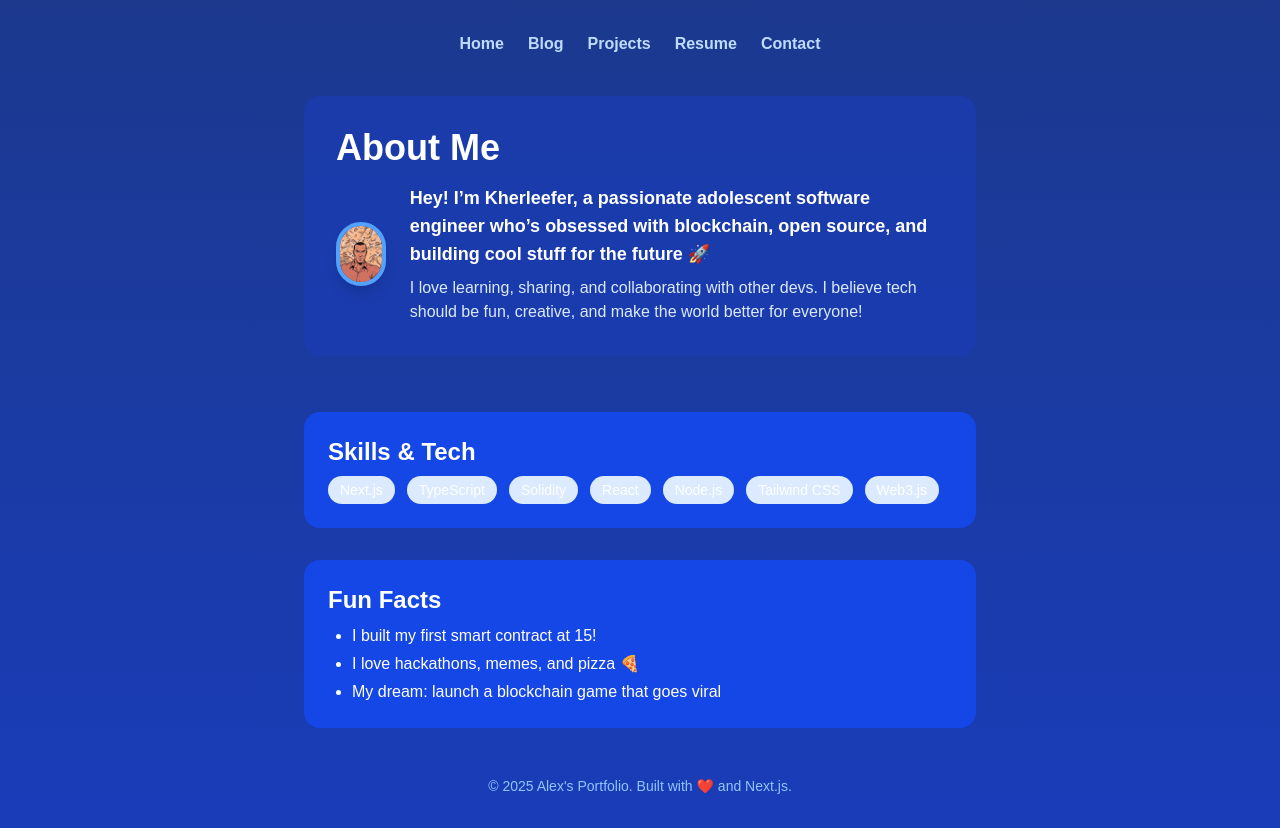
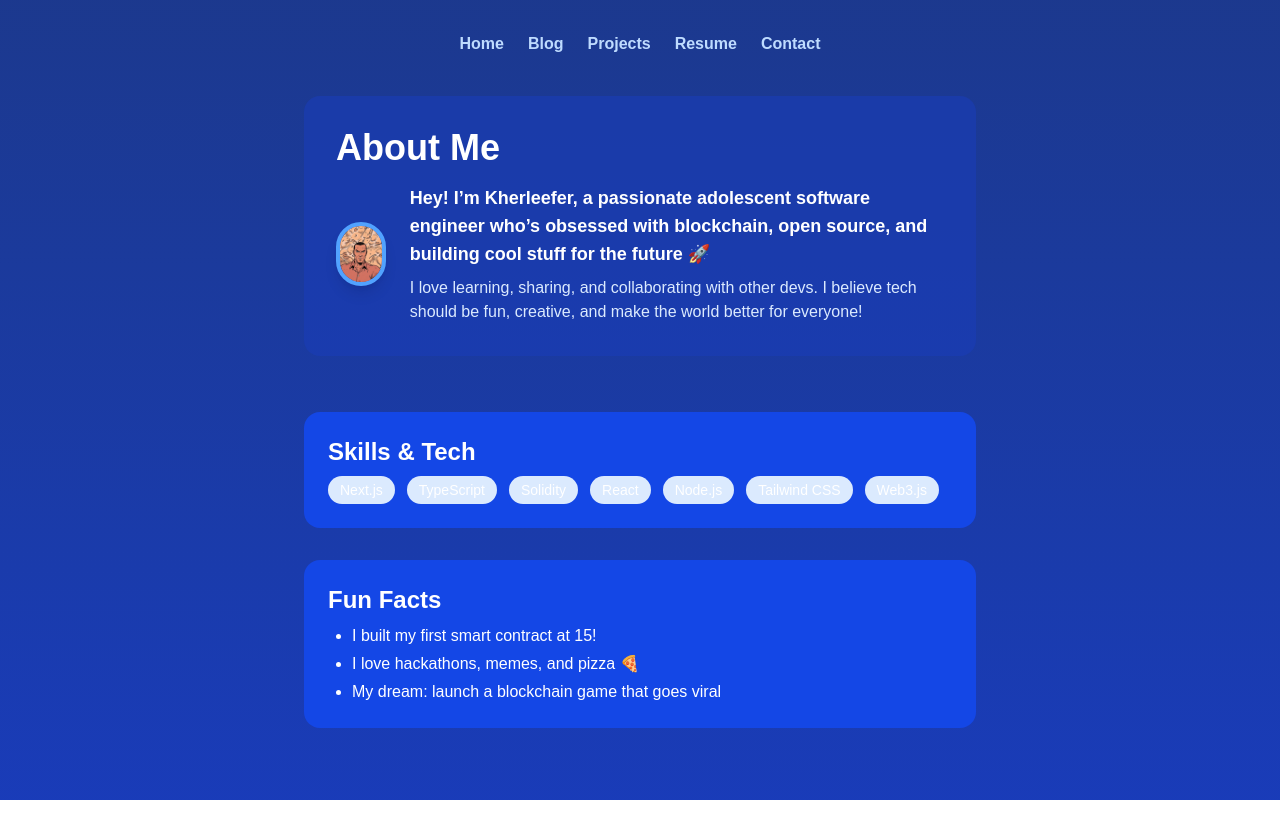
Before and after one commit to kherleefer/kherleefer, a Next.js app: page /about in a window 1280 px wide. After the commit the page ends 800 px from the top, so only its background shows below. Built offline with nearby package versions, Linux system fonts and the light colour scheme.

Commit message:
fix lint issue

```diff
--- a/app/about/page.tsx
+++ b/app/about/page.tsx
@@ -105,16 +105,6 @@ className="hover:underline text-blue-200 font-semibold"
 
   </main>
 
-  <footer className="mt-12 text-center text-sm text-blue-300">
-    <motion.p
-      initial={{ opacity: 0 }}
-      animate={{ opacity: 1 }}
-      transition={{ delay: 1, duration: 0.8 }}
-    >
-      © 2025 Alex's Portfolio. Built with ❤️ and Next.js.
-    </motion.p>
-  </footer>
-
 </motion.div>
 
 ); }
```
